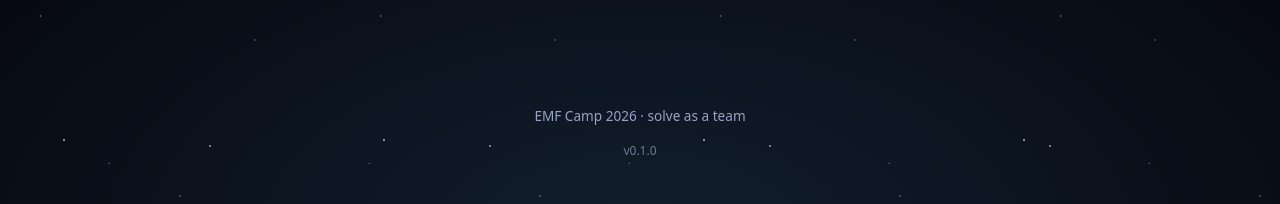
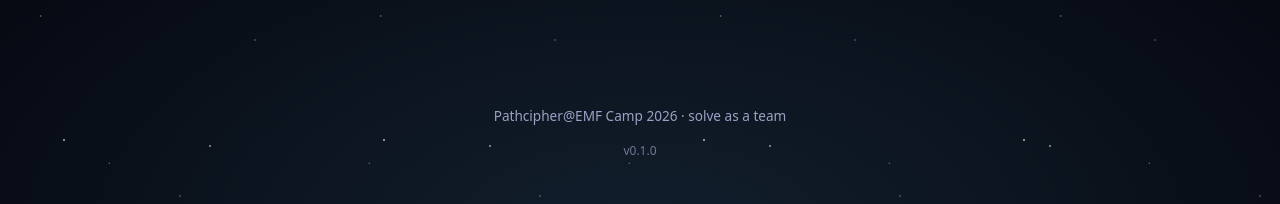
Before and after one commit to pathcipher/emf-hunt, a Flask app: a page that uses app/templates/base.html in a window 1280 px wide. Shown: the part 596-800 px from the top of the page. Run offline with Flask 3, Linux system fonts and the light colour scheme; data that the repository does not hold is empty.

Commit message:
fix: Better footer text

```diff
--- a/app/templates/base.html
+++ b/app/templates/base.html
@@ -55,7 +55,7 @@
   </main>
 
   <footer class="site-footer container">
-    <p class="muted">EMF Camp 2026 · solve as a team</p>
+    <p class="muted">Pathcipher@EMF Camp 2026 · solve as a team</p>
     {% if contact_name or contact_email or contact_phone %}
       <p class="muted">
         If you have any issues with the site or any puzzles, please contact
```
